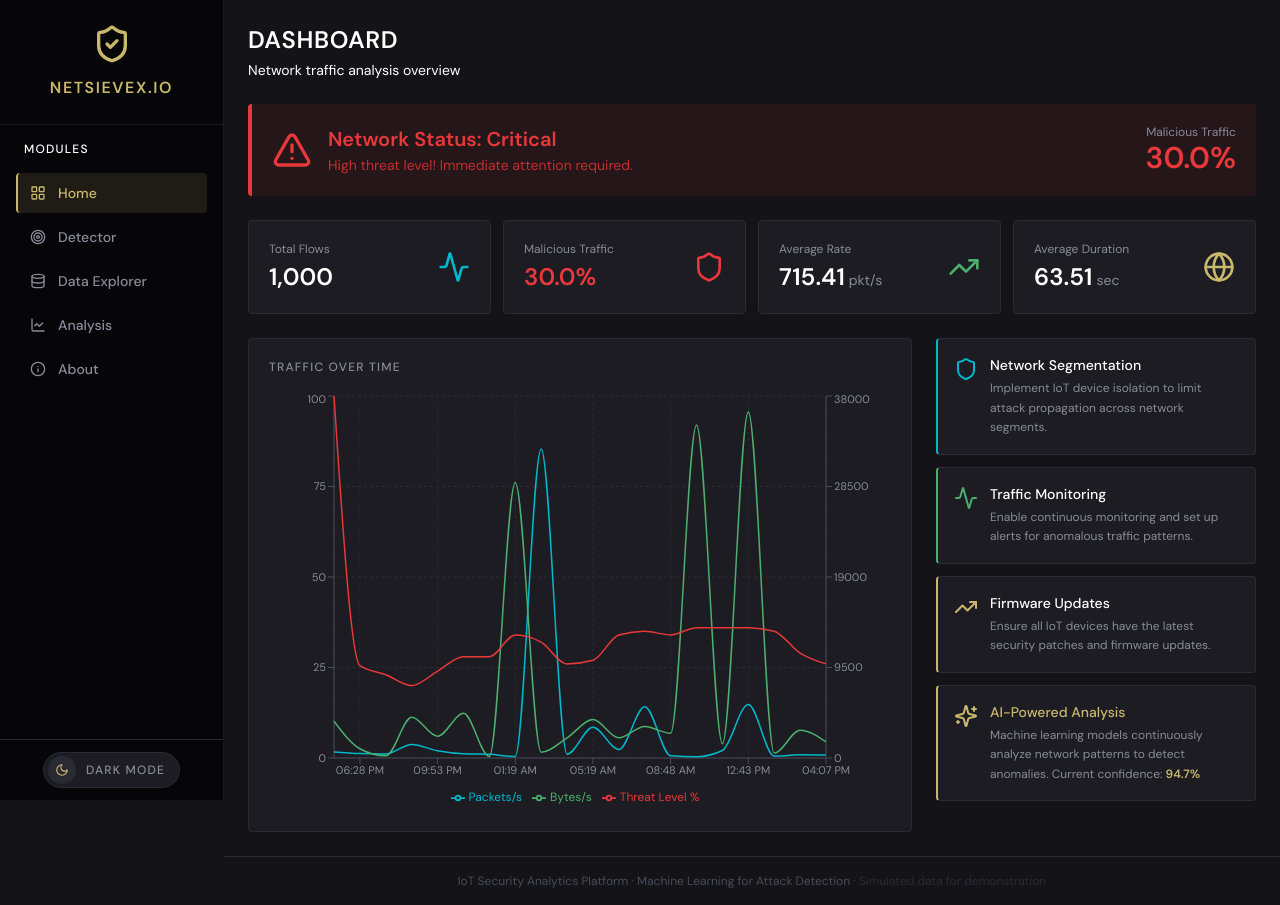
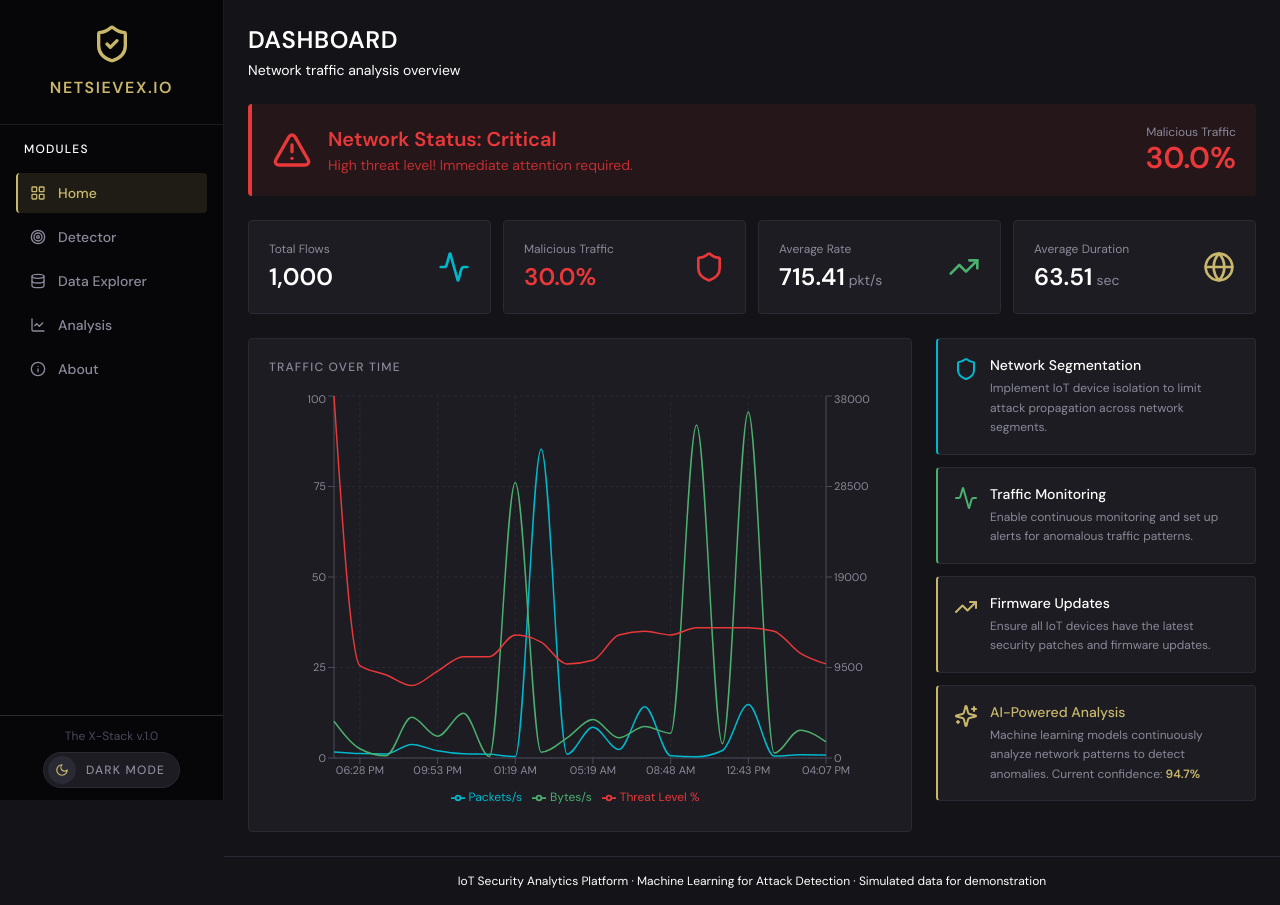
Before and after one commit to ingenriquecardosoalfonso/WebSait, a React (Vite) app: page / in a window 1280 px wide. Built offline with nearby package versions, Linux system fonts and the light colour scheme.

Commit message:
- Now, font color of footer changes dynamically.
- Team's name above the toggle button

```diff
--- a/src/app/App.tsx
+++ b/src/app/App.tsx
@@ -121,10 +121,10 @@ export default function App() {
         </nav>
 
         {/* Footer sidebar 123*/}
-        <div className="p-3 flex justify-center" style={{ borderTop: "0.5px solid #2A2A35" }}>
-          {/* <p className="text-xs text-center" style={{ color: "#4A4A5A" }}>
-            Velocity TDIR · v2.1
-          </p> */}
+        <div className="p-3 flex flex-col items-center gap-2" style={{ borderTop: "0.5px solid #2A2A35" }}>
+          <p className="text-xs text-center" style={{ color: "#4A4A5A" }}>
+            The X-Stack v.1.0
+          </p>
           <button
             onClick={() => setIsDark(!isDark)}
             className="flex items-center rounded-full transition-all duration-300 overflow-hidden"
@@ -200,14 +200,13 @@ export default function App() {
 
         {/* Footer */}
         <footer
-          className="px-6 py-4 text-center text-xs"
+          className="px-6 py-4 text-center text-xs text-muted-foreground"
           style={{
             borderTop: "0.5px solid #2A2A35",
-            color: "#4A4A5A",
           }}
         >
           IoT Security Analytics Platform · Machine Learning for Attack Detection ·{" "}
-          <span style={{ color: "#2A2A35" }}>Simulated data for demonstration</span>
+          <span className = "text-muted-foreground">Simulated data for demonstration</span>
         </footer>
       </main>
     </div>
```
